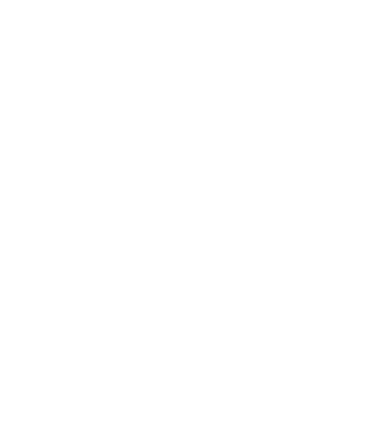
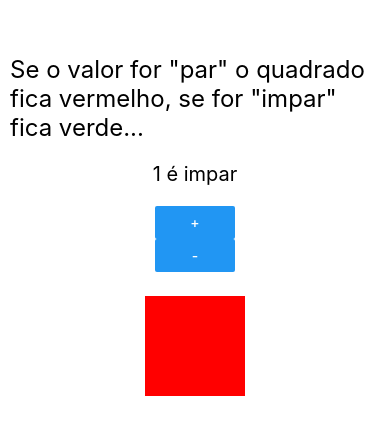
Before and after one commit to gabrielfnobre/react, a React Native app in the folder componentes/: screen / in a window 390 px wide. Shown: the part 182-616 px from the top of the page. Built offline with nearby package versions, Linux system fonts and the light colour scheme.

Commit message:
07/12/2022

```diff
--- a/componentes/App.js
+++ b/componentes/App.js
@@ -1,9 +1,9 @@
 import React from 'react'
-import ThisIsPlataform from './src/componentes/ThisIsPlataform'
+import RenderizacaoCondicionalComTernario from './src/truques-na-manga/RenderizacaoCondicional/RenderizacaoCondicionalComTernario'
 
 export default () => {
   return (
     /* Coloque seus componentes abaixo...*/
-    <ThisIsPlataform />
+    <RenderizacaoCondicionalComTernario />
   )
 }
--- /dev/null
+++ b/componentes/src/truques-na-manga/RenderizacaoCondicional/RenderizacaoCondicionalComTernario.js
@@ -0,0 +1,87 @@
+import React, { useState } from "react";
+import { Button, SafeAreaView, StyleSheet, Text, View } from "react-native";
+
+/*  RENDERIZAÇÕES CONDICIONAIS:
+
+    No react-native é muito importante saber fazer renderizações condicionais, por se tratar de aplicativos, muitas vezes vamos ter que mudar toda a renderização de uma página com apenas um click.
+
+    Existem formas mais eficazes de fazer renderizações no react. Veja algumas:
+
+*/
+
+//OPERADOR TERNÁRIO:
+//Abaixo temos um componente com 2 botões que aumentam e abaixam um determinado valor, sempre que o valor é impar ele pinta o quadrado de vermelho, quando é par, pinta o quadrado de verde.
+export default () => {
+    const [num, setNum] = useState(1)
+    const [status, setStatus] = useState('impar')
+
+    const comparaValor = (valor) => {
+        if((valor % 2) === 0){
+            setStatus('impar')
+        } else {
+            setStatus('par')
+        }
+    }
+
+    const aumentaValor = () => {
+        setNum(num + 1)
+        comparaValor(num)
+    }
+
+    const abaixaValor = () => {
+        setNum(num - 1)
+        comparaValor(num)
+    }
+
+
+    return (
+        <SafeAreaView style={styles.background}>
+            <Text style={styles.enunciado}>Se o valor for "par" o quadrado fica vermelho, se for "impar" fica verde...</Text>
+            <Text style={styles.texto}>{`${num} é ${status}`}</Text>
+            <View style={styles.wrapperBotoes}>
+                <Button title='+' onPress={aumentaValor} />
+                <Button title='-' onPress={abaixaValor} />
+            </View>
+            {
+                /* Aqui temos o uso do ternário, veja que quando o valor é par ele renderiza de um modo, quando é impar ele renderiza de outro.
+                Note que fizemos isso apenas com um trecho de código invés de gerar um if else com todo o componente. */
+                num % 2 == 0
+                ? <View style={[styles.quadrado, styles.green]} />
+                : <View style={[styles.quadrado, styles.red]} />
+            }
+        </SafeAreaView>
+    )
+}
+
+const styles = StyleSheet.create({
+    background: {
+        alignItems: 'center',
+        flex: 1,
+        justifyContent: 'center',
+    },
+    enunciado: {
+        fontSize: 24,
+        margin: 10,
+    },
+    texto: {
+        color: 'black',
+        fontSize: 20,
+        margin: 10,
+    },
+    wrapperBotoes: {
+        height: 40,
+        margin: 10,
+        width: 80,
+    },
+    quadrado: {
+        height: 100,
+        margin: 40,
+        width: 100,
+    },
+    red: {
+        backgroundColor: 'red',
+    },
+    green: {
+        backgroundColor: 'green',
+    },
+})
```
Also changed, not shown: 2 other files (tests, documents, lock files or other folders).
